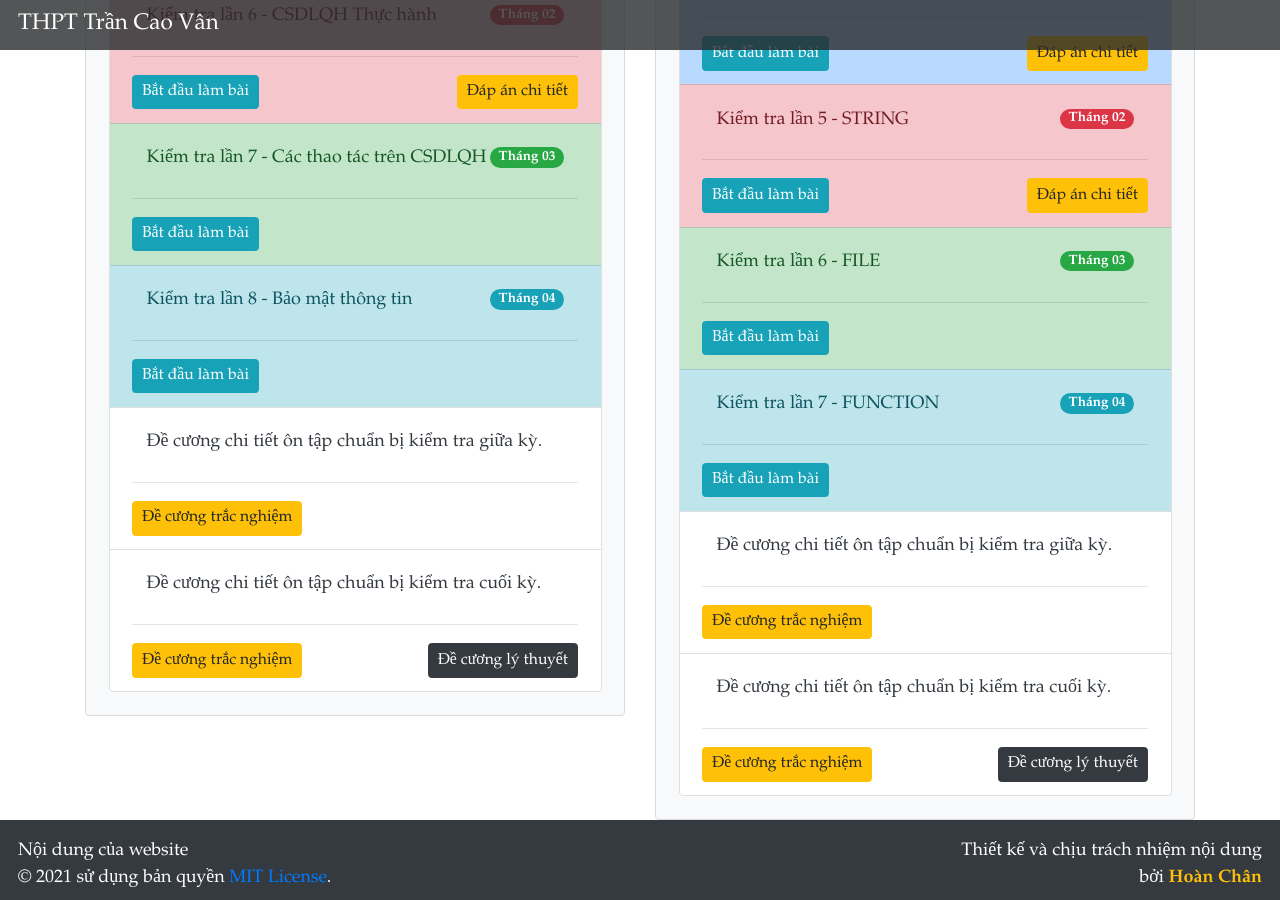
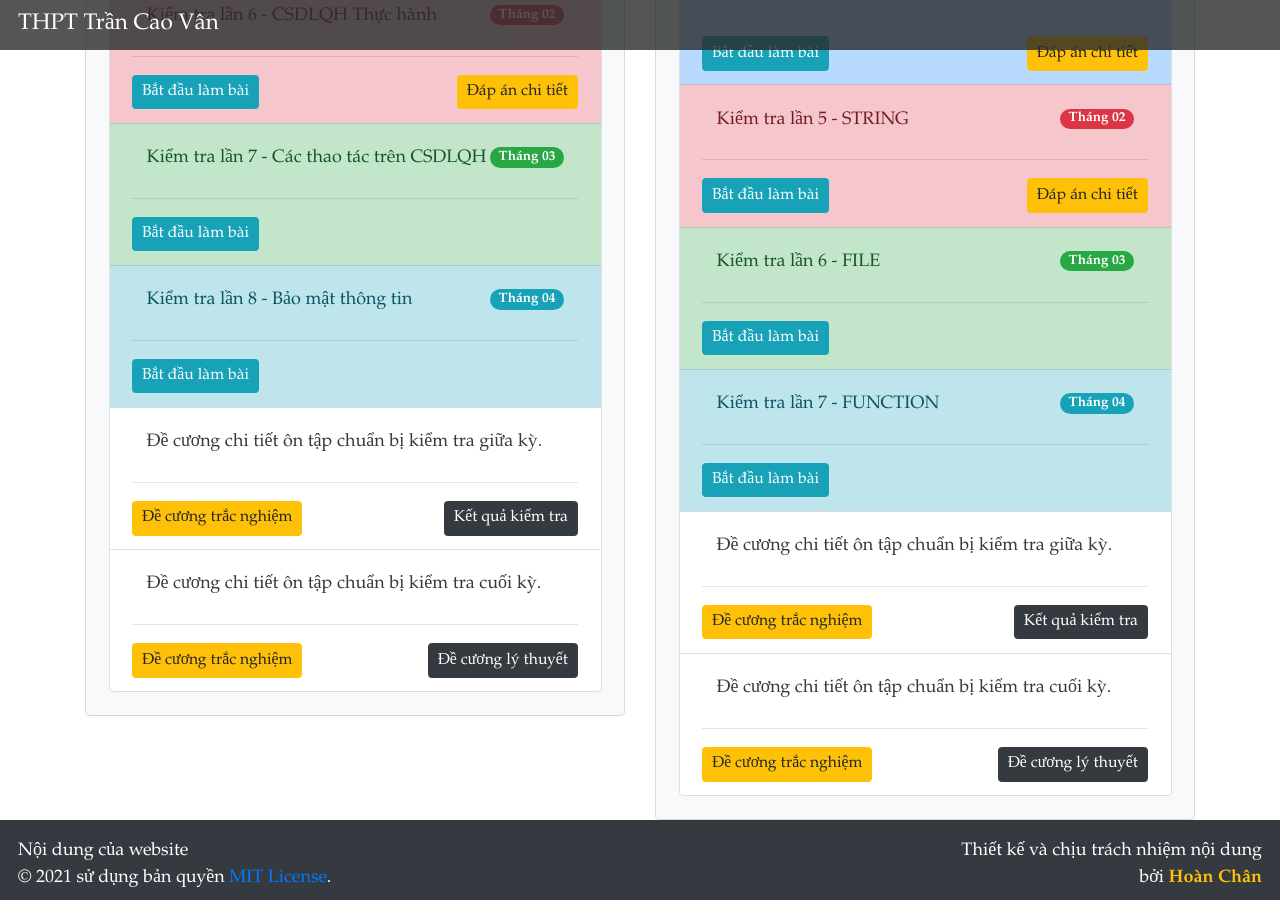
Before and after one commit to TCVan/tcvan.github.io, a Jekyll site: the page built from kt/tin.html, in a window 1280 px wide and 900 px high, scrolled down 1154 px. Built offline with Jekyll 4.4.1, drawn with Linux system fonts in a browser that asks for light colours; nearby versions of some CDN libraries.

Commit message:
Cập nhật KQ kiểm tra giữa kỳ 2

```diff
--- a/kt/tin.html
+++ b/kt/tin.html
@@ -124,6 +124,8 @@ script: |
                 name = "Đề cương chi tiết ôn tập chuẩn bị kiểm tra giữa kỳ."
                 ans = "files/12/on tap GK2.pdf"
                 ansName = "Đề cương trắc nghiệm"
+                score = "https://www.dropbox.com/sh/ck5qq96g1jc8url/AAC8IkbpgxEShfnsz-PIfyJCa?dl=0"
+                scoreName = "Kết quả kiểm tra"
               %}
               {% include item_kt.html
                 style = "white"
@@ -220,6 +222,8 @@ script: |
                 name = "Đề cương chi tiết ôn tập chuẩn bị kiểm tra giữa kỳ."
                 ans = "files/11/on tap GK2.pdf"
                 ansName = "Đề cương trắc nghiệm"
+                score = "https://www.dropbox.com/sh/l92blu6jdl2awbt/AADcm9ozzEGUS_-4fXzfiZhGa?dl=0"
+                scoreName = "Kết quả kiểm tra"
               %}
               {% include item_kt.html
                 style = "white"
```
